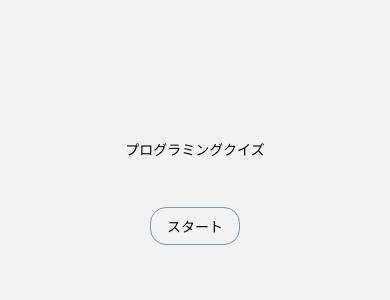
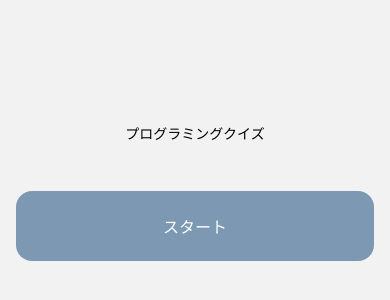
Before and after one commit to yk-kc/quizapp, a React Native app: screen / in a window 390 px wide. Shown: the part 230-530 px from the top of the page. Built offline with nearby package versions, Linux system fonts and the light colour scheme.

Commit message:
feat: home styles

```diff
--- a/src/constants/Colors/index.ts
+++ b/src/constants/Colors/index.ts
@@ -2,6 +2,7 @@ export const Colors = {
   PRIMARY: '#7C98B3',
   BLACK: '#000000',
   WHITE: '#FFFFFF',
+  DARK: '#2c2a4a',
 
   // Languages
   JAVASCRIPT: '#F0F757',
--- a/src/screens/Home/index.tsx
+++ b/src/screens/Home/index.tsx
@@ -7,8 +7,7 @@ import type { HomeStackParamList } from '../../types/routes'
 import type { NativeStackNavigationProp } from '@react-navigation/native-stack'
 
 export default React.memo(function HomeScreen() {
-  const navigation =
-    useNavigation<NativeStackNavigationProp<HomeStackParamList, 'home'>>()
+  const navigation = useNavigation<NativeStackNavigationProp<HomeStackParamList, 'home'>>()
 
   const onPressStart = () => {
     console.log('press')
@@ -19,7 +18,7 @@ export default React.memo(function HomeScreen() {
     <SafeAreaView style={style.container}>
       <Text>プログラミングクイズ</Text>
       <TouchableOpacity style={style.startButton} onPress={onPressStart}>
-        <Text>スタート</Text>
+        <Text style={style.start}>スタート</Text>
       </TouchableOpacity>
     </SafeAreaView>
   )
--- a/src/screens/Home/style.ts
+++ b/src/screens/Home/style.ts
@@ -1,5 +1,6 @@
 import { StyleSheet } from 'react-native'
 import { Colors } from '../../constants'
+import { SCREEN_WIDTH } from '@quizapp/constants/Sizes'
 
 export default StyleSheet.create({
   container: {
@@ -8,11 +9,19 @@ export default StyleSheet.create({
     justifyContent: 'center',
   },
   startButton: {
-    borderWidth: 1,
     borderRadius: 16,
-    borderColor: Colors.PRIMARY,
+    backgroundColor: Colors.PRIMARY,
     paddingHorizontal: 16,
     paddingVertical: 8,
     marginTop: 48,
+    height: 70,
+    width: SCREEN_WIDTH - 16 * 2,
+    justifyContent: 'center',
+    alignItems: 'center',
+  },
+  start: {
+    color: Colors.WHITE,
+    fontSize: 16,
+    fontWeight: '500',
   },
 })
```
